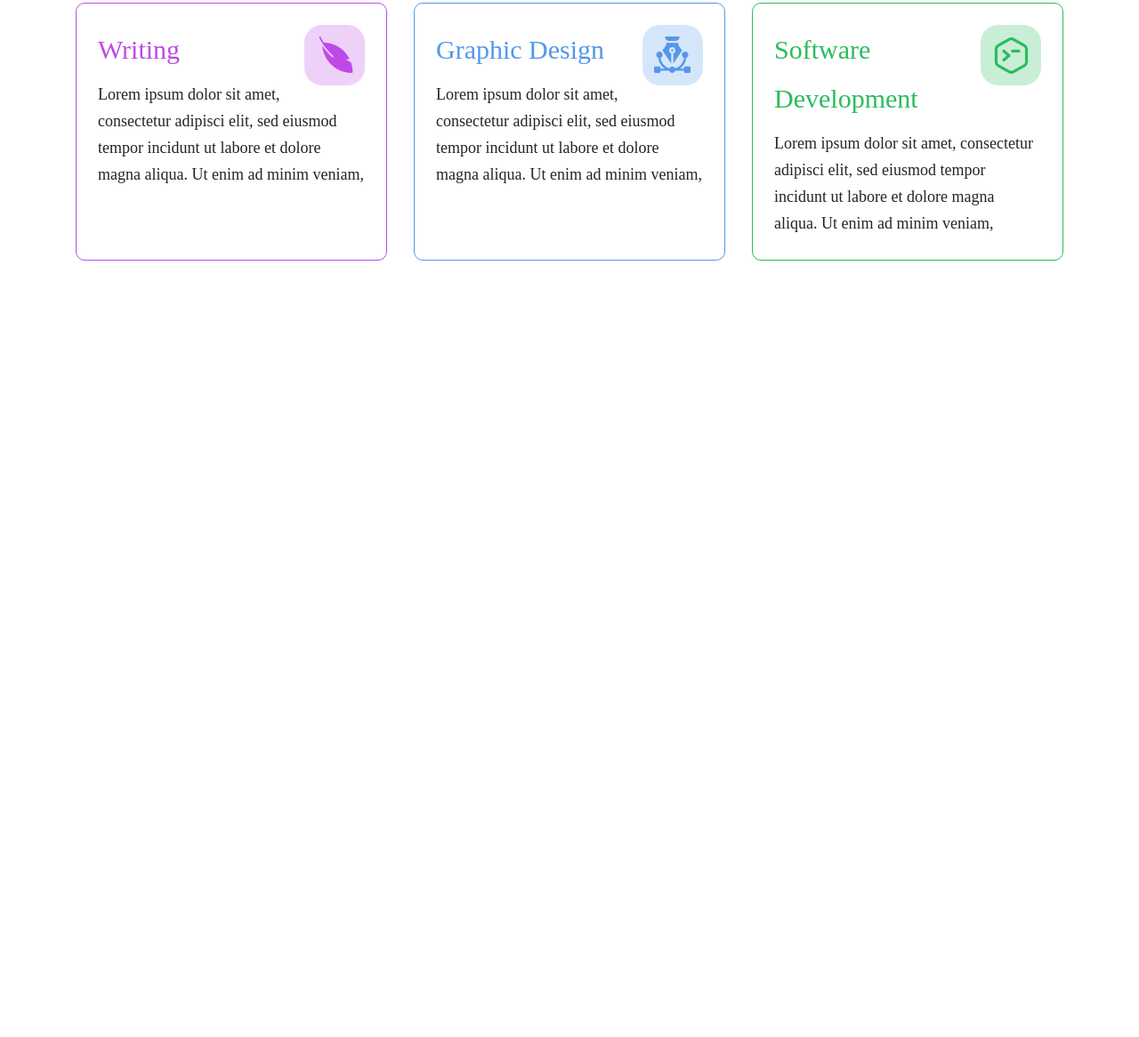
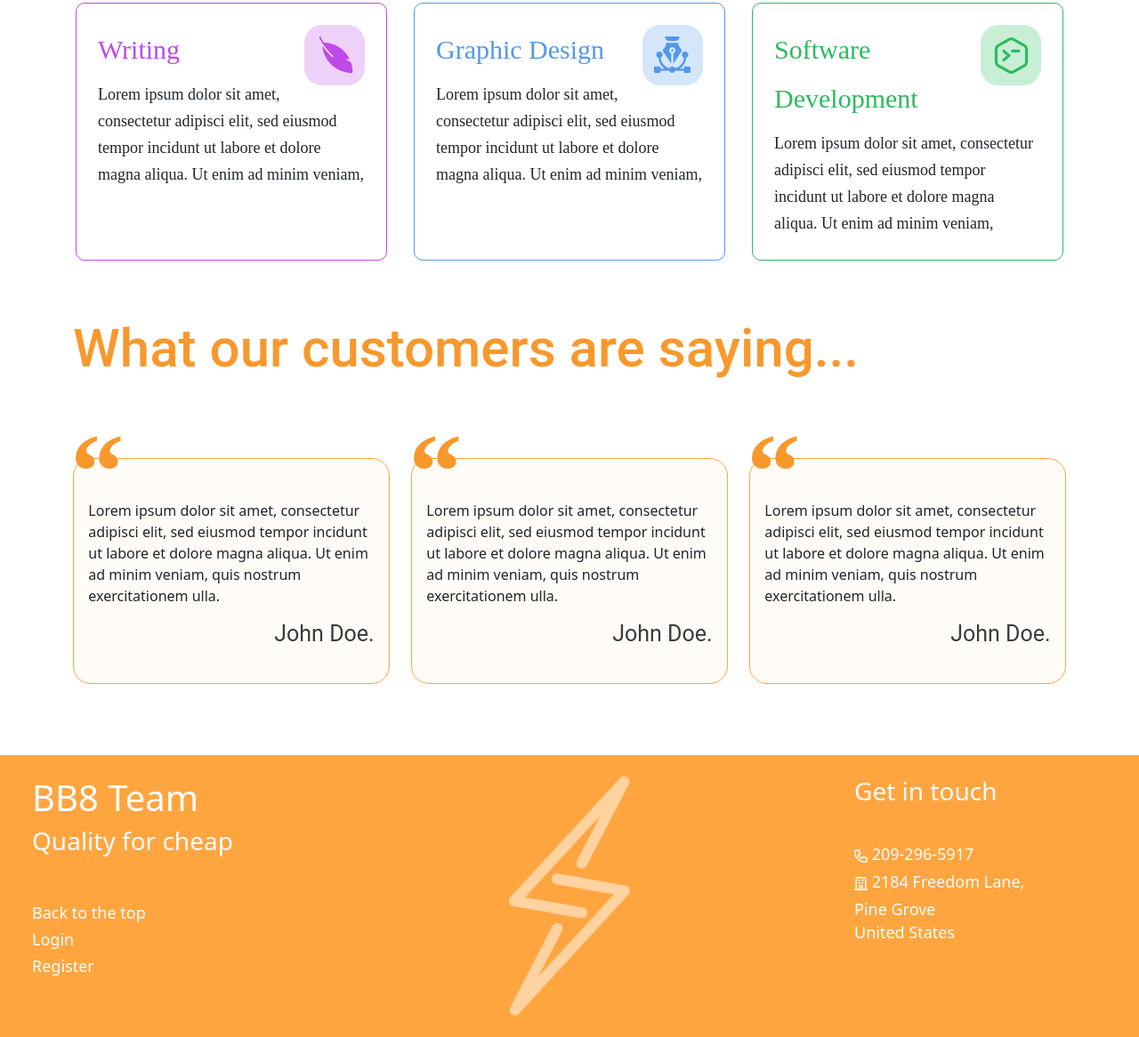
Before and after one commit to wpaq/bb8-team-desafio, a plain HTML site: page index.html in a window 1280 px wide. Shown: the part 1507-2673 px from the top of the page at 89% size. Before the commit the page ends 1816 px from the top, so only its background shows below. Drawn offline with Linux system fonts and the light colour scheme.

Commit message:
testemunials and footer sections add

```diff
--- a/assets/css/main.css
+++ b/assets/css/main.css
@@ -208,3 +208,70 @@
     color: #2BBC5D;
 }
 /* // Products Section */
+
+/* Testemunials Section */
+#testemunials-section {
+    margin-top: 3em;
+}
+
+#testemunials-section h2 {
+    font-family: Roboto;
+    font-style: normal;
+    font-weight: 500;
+    font-size: 60px;
+    line-height: 70px;
+    display: flex;
+    align-items: center;
+    color: #F8982C;
+}
+
+#testemunials-section .group-card {
+    background: #FFFCF8;
+    border: 1px solid #FFA540;
+    box-sizing: border-box;
+    border-radius: 20px;
+    width: 355.3px;
+    align-items: center;
+    margin: 5em auto;
+    padding-left: 1em;
+    padding-right: 1em;
+}
+
+#testemunials-section .group-card .text-end {
+    font-family: Roboto;
+    font-style: normal;
+    font-weight: normal;
+    font-size: 25px;
+    line-height: 29px;
+    padding-bottom: 1em;
+    color: #3B3B3B;
+}
+
+#testemunials-section .group-card .aspas {
+    font-family: Redressed;
+    font-style: normal;
+    font-weight: bold;
+    font-size: 120px;
+    line-height: 30px;
+    margin-left: -20px;
+    color: #F8982C;
+}
+/* // Testemunials Section */
+
+/* Footer */
+#footer {
+    background: #FFA540;
+    color: #FFFFFF;
+}
+
+#footer #footer-title a {
+    font-size: 18px;
+    text-decoration: none;
+    line-height: 30px;
+    color: #FFFFFF;
+}
+
+#footer #footer-contact p {
+    font-size: 18px;
+    line-height: 10px;
+}
--- a/index.html
+++ b/index.html
@@ -56,7 +56,8 @@
         <div class="row">
             <div class="col-md-6 text-justify align-self-start" id="main-section-content">
                 <h1>Quality for Cheap.</h1>
-                <p>Lorem ipsum dolor sit amet, consectetur adipisci elit, sed eiusmod tempor incidunt ut labore et dolore magna aliqua. Ut enim ad minim veniam, </p>
+                <p>Lorem ipsum dolor sit amet, consectetur adipisci elit, sed eiusmod tempor incidunt ut labore et
+                    dolore magna aliqua. Ut enim ad minim veniam, </p>
                 <button class="btn btn-md">Hire us</button>
             </div>
             <div class="col-md-6" id="main-section-ilustration">
@@ -74,7 +75,8 @@
         <div class="row">
             <div class="col-md text-center" id="companies-content">
                 <h1>Companies that trust us</h1>
-                <p>Lorem ipsum dolor sit amet, consectetur adipisci elit, sed eiusmod tempor incidunt ut labore et dolore magna aliqua. Ut enim ad minim veniam, </p>
+                <p>Lorem ipsum dolor sit amet, consectetur adipisci elit, sed eiusmod tempor incidunt ut labore et
+                    dolore magna aliqua. Ut enim ad minim veniam, </p>
             </div>
             <div class="text-center">
                 <img class="img-fluid" src="assets/img/logo-7 1.png" alt="">
@@ -95,46 +97,72 @@
             </div>
             <div class="col-md-4 product-card" id="writing-card">
                 <h4>Writing <img src="assets/img/Writing Icon.png" alt=""></h4>
-                <p>Lorem ipsum dolor sit amet, consectetur adipisci elit, sed eiusmod tempor incidunt ut labore et dolore magna aliqua. Ut enim ad minim veniam,</p>
+                <p>Lorem ipsum dolor sit amet, consectetur adipisci elit, sed eiusmod tempor incidunt ut labore et
+                    dolore magna aliqua. Ut enim ad minim veniam,</p>
             </div>
             <div class="col-md-4 product-card" id="graphic-card">
                 <h4>Graphic Design <img src="assets/img/graphicDesign_icon.svg" alt=""></h4>
-                <p>Lorem ipsum dolor sit amet, consectetur adipisci elit, sed eiusmod tempor incidunt ut labore et dolore magna aliqua. Ut enim ad minim veniam,</p>
+                <p>Lorem ipsum dolor sit amet, consectetur adipisci elit, sed eiusmod tempor incidunt ut labore et
+                    dolore magna aliqua. Ut enim ad minim veniam,</p>
             </div>
             <div class="col-md-4 product-card" id="software-card">
                 <h4>Software<img src="assets/img/softwareDevelopment_icon.svg" alt=""> Development </h4>
-                <p>Lorem ipsum dolor sit amet, consectetur adipisci elit, sed eiusmod tempor incidunt ut labore et dolore magna aliqua. Ut enim ad minim veniam,</p>
+                <p>Lorem ipsum dolor sit amet, consectetur adipisci elit, sed eiusmod tempor incidunt ut labore et
+                    dolore magna aliqua. Ut enim ad minim veniam,</p>
             </div>
         </div>
     </section>
     <!-- // Products Section -->
 
     <!-- Testemunials Section -->
-    <!--
-    <div class="testemunials-section">
-        <h2>What our customers are saying...</h2>
-        <div class="groups">
-            <div class="p-card group-card">
-                <p id="aspas">“</p>
-                <p>Lorem ipsum dolor sit amet, consectetur adipisci elit, sed eiusmod tempor incidunt ut labore et dolore magna aliqua. Ut enim ad minim veniam, quis nostrum exercitationem ulla.</p>
+    <section class="container" id="testemunials-section">
+        <div class="row">
+            <h2>What our customers are saying...</h2>
+            <div class="col-md-4 group-card">
+                <p class="aspas">“</p>
+                <p>Lorem ipsum dolor sit amet, consectetur adipisci elit, sed eiusmod tempor incidunt ut labore et
+                    dolore magna aliqua. Ut enim ad minim veniam, quis nostrum exercitationem ulla.</p>
                 <p class="text-end">John Doe.</p>
             </div>
-            <div class="p-card group-card">
-                <p id="aspas">“</p>
-                <p>Lorem ipsum dolor sit amet, consectetur adipisci elit, sed eiusmod tempor incidunt ut labore et dolore magna aliqua. Ut enim ad minim veniam, quis nostrum exercitationem ulla.</p>
+            <div class="col-md-4 group-card">
+                <p class="aspas">“</p>
+                <p>Lorem ipsum dolor sit amet, consectetur adipisci elit, sed eiusmod tempor incidunt ut labore et
+                    dolore magna aliqua. Ut enim ad minim veniam, quis nostrum exercitationem ulla.</p>
                 <p class="text-end">John Doe.</p>
             </div>
-            <div class="p-card group-card">
-                <p id="aspas">“</p>
-                <p>Lorem ipsum dolor sit amet, consectetur adipisci elit, sed eiusmod tempor incidunt ut labore et dolore magna aliqua. Ut enim ad minim veniam, quis nostrum exercitationem ulla.</p>
+            <div class="col-md-4 group-card">
+                <p class="aspas">“</p>
+                <p>Lorem ipsum dolor sit amet, consectetur adipisci elit, sed eiusmod tempor incidunt ut labore et
+                    dolore magna aliqua. Ut enim ad minim veniam, quis nostrum exercitationem ulla.</p>
                 <p class="text-end">John Doe.</p>
             </div>
-            <div class="group02"></div>
-            <div class="group03"></div>
         </div>
-    </div>
-    -->
+    </section>
     <!-- // Testemunials Section -->
+
+    <!-- Footer -->
+    <footer class="container-fluid" id="footer">
+        <div class="row p-4">
+                <div class="col-md-3 d-flex flex-column" id="footer-title">
+                    <h1>BB8 Team</h1>
+                    <h3 class="mb-5">Quality for cheap</h3>
+                    <a href="index.html">Back to the top</a>
+                    <a href="login.html">Login</a>
+                    <a href="register.html">Register</a>
+                </div>
+                <div class="col-md-6 d-flex justify-content-center">
+                    <img src="assets/img/Group 4.png" alt="">
+                </div>
+                <div class="col-md-3 d-flex flex-column" id="footer-contact">
+                    <h3 class="mb-5">Get in touch</h3>
+                    <p><img src="assets/img/phone.png" alt="" width="15"> 209-296-5917</p>
+                    <p><img src="assets/img/inc.png" alt="" width="15"> 2184 Freedom Lane,</p>
+                    <p>Pine Grove</p>
+                    <p>United States</p>
+                </div>
+        </div>
+    </footer>
+    <!-- // Footer -->
 </body>
 
 </html>
```
Also changed, not shown: assets/img/Group 4.png (added), assets/img/inc.png (added), assets/img/phone.png (added).
